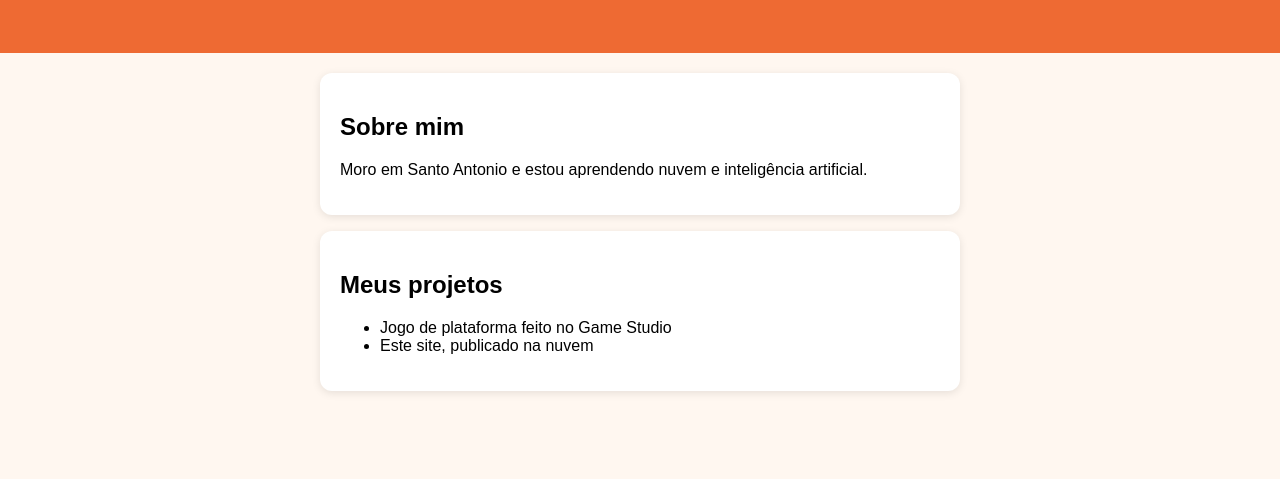
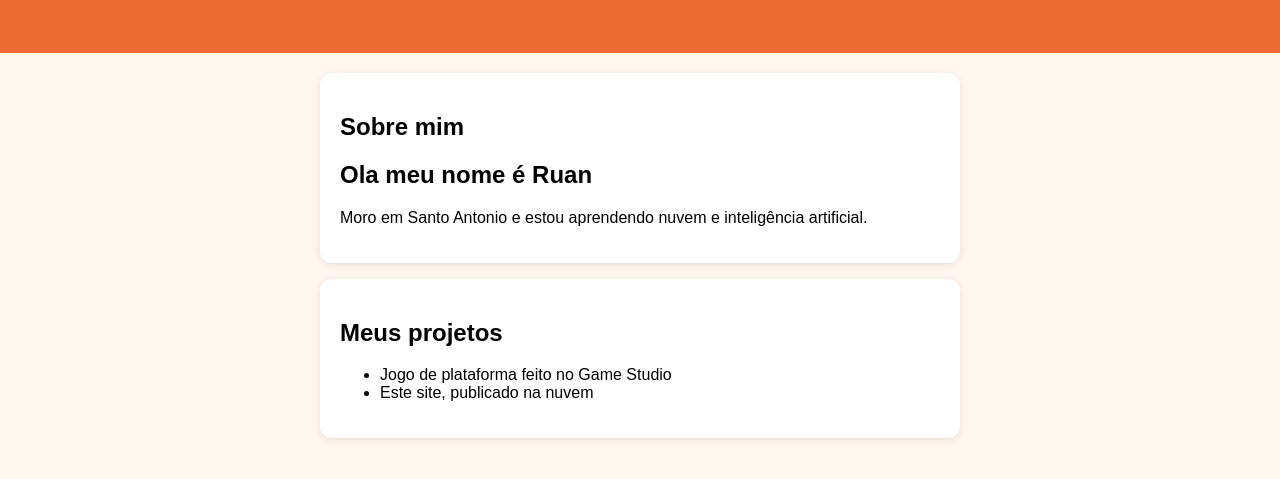
Before and after one commit to Ruan7x/ruan-conecta-jovem, a plain HTML site: page index.html in a window 1280 px wide. Shown: the part 141-620 px from the top of the page. Drawn offline with Linux system fonts and the light colour scheme.

Commit message:
Adiciona o h1 como nome

```diff
--- a/index.html
+++ b/index.html
@@ -44,6 +44,7 @@
         <main>
             <section class="cartao">
                 <h2>Sobre mim</h2>
+                <h1>Ola meu nome é Ruan</h1>
                 <p>
                     Moro em Santo Antonio e estou aprendendo nuvem e inteligência artificial.
                 </p>
```
